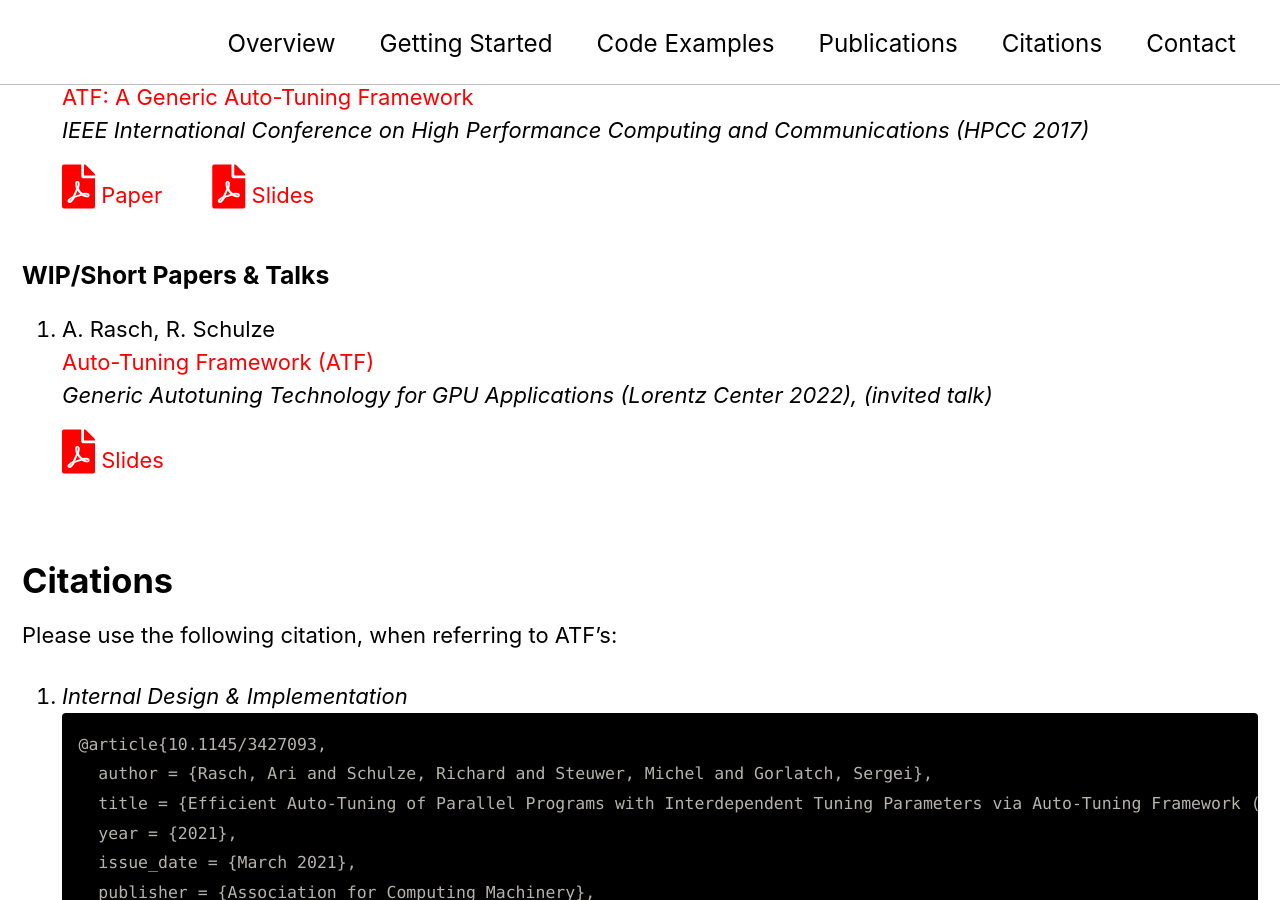
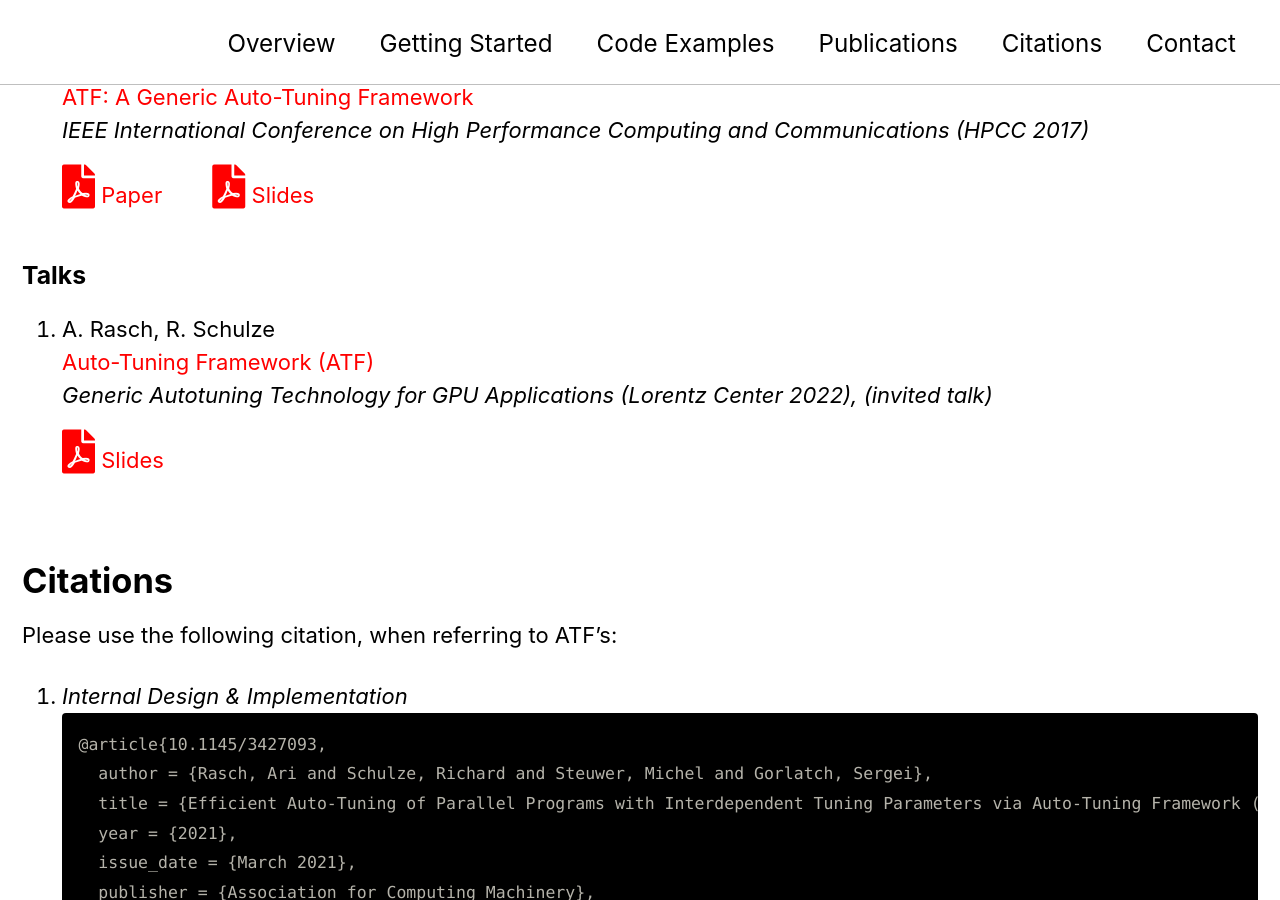
Before and after one commit to atf-tuner/atf-tuner.github.io, a Jekyll site: the page built from index.md, in a window 1280 px wide and 900 px high, scrolled down 4533 px. Built offline with Jekyll 4.4.1, drawn with Linux system fonts in a browser that asks for light colours; cached includes are drawn as plain includes.

Commit message:
Update index.md

```diff
--- a/index.md
+++ b/index.md
@@ -283,7 +283,7 @@ int main()
     <a href="assets/files/paper/hpcc17/paper.pdf"><i class="fas fa-file-pdf" style="color: red; font-size: 2em; padding-top: .4em"></i></a> [Paper](assets/files/paper/hpcc17/paper.pdf)
     <a href="assets/files/paper/hpcc17/slides.pdf"><i class="fas fa-file-pdf" style="color: red; font-size: 2em; padding-top: .4em; padding-left: 1em"></i></a> [Slides](assets/files/paper/hpcc17/slides.pdf)
 
-### WIP/Short Papers & Talks
+### Talks
 
 1.  A. Rasch, R. Schulze \\
     [Auto-Tuning Framework (ATF)](https://www.lorentzcenter.nl/generic-autotuning-technology-for-gpu-applications.html) \\
```
